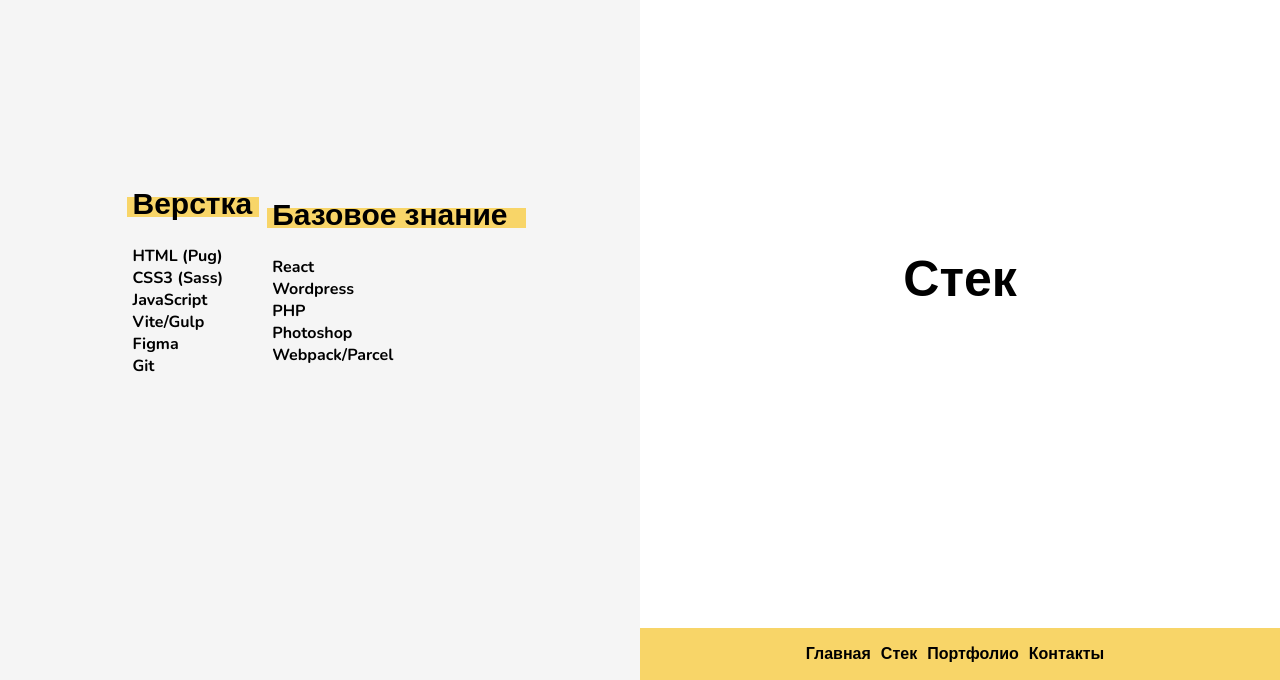
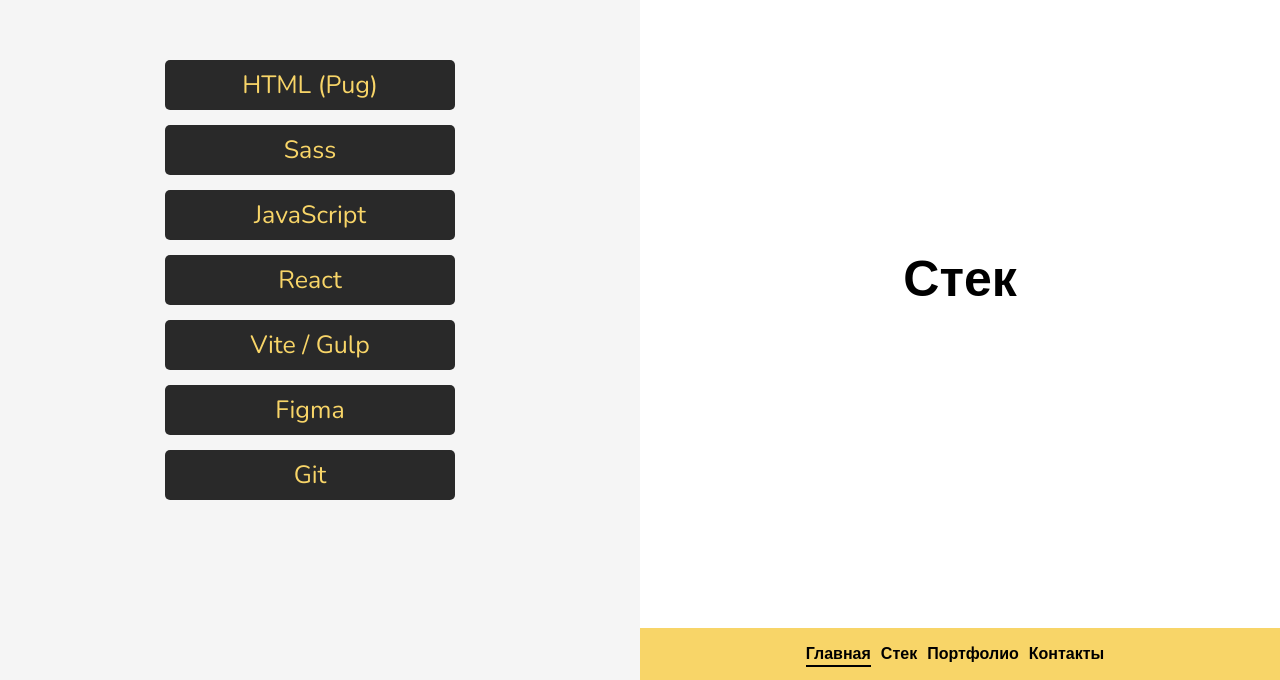
Before and after one commit to canoua/portfolio-spa, a React (Vite) app: page /stack in a window 1280 px wide. Shown: the part 120-800 px from the top of the page. Built offline with nearby package versions, Linux system fonts and the light colour scheme.

Commit message:
ref: header(add const), portfolio

```diff
--- a/src/components/Header.jsx
+++ b/src/components/Header.jsx
@@ -1,29 +1,5 @@
 import { Link } from "react-router-dom";
-import styled from "styled-components";
-
-const HeaderWrapper = styled.header`
-  position: absolute;
-  bottom: 0;
-  right: 0;
-  width: 50%;
-  background: #F8D568;
-  padding: 15px 0;
-`
-
-const HeaderInner = styled.div`
-  display: flex;
-  justify-content: center;
-`
-
-const HeaderList = styled.ul`
-  display: flex;
-  align-items: center;
-`;
-
-const ListItem = styled.li`
-  list-style: none;
-  margin-right: 10px;
-`
+import { HeaderWrapper, HeaderInner, HeaderList, ListItem } from "./constHeader";
 
 function Header() {
   return (
@@ -32,7 +8,7 @@ function Header() {
         <HeaderList>
           <ListItem>
             <Link to="/">
-              <span className="link header-link">Главная</span>
+              <span className="link link_active header-link">Главная</span>
             </Link>
           </ListItem>
           <ListItem>
--- /dev/null
+++ b/src/components/constHeader.js
@@ -0,0 +1,25 @@
+import styled from "styled-components";
+
+export const HeaderWrapper = styled.header`
+  position: absolute;
+  bottom: 0;
+  right: 0;
+  width: 50%;
+  background-color: #F8D568;
+  padding: 15px 0;
+`
+
+export const HeaderInner = styled.div`
+  display: flex;
+  justify-content: center;
+`
+
+export const HeaderList = styled.ul`
+  display: flex;
+  align-items: center;
+`;
+
+export const ListItem = styled.li`
+  list-style: none;
+  margin-right: 10px;
+`
--- a/src/constants/stack.js
+++ b/src/constants/stack.js
@@ -7,39 +7,45 @@ export const StackInner = styled.div`
 `
 
 export const StackBox = styled.div`
+  padding: 30px;
   width: 50%;
   display: flex;
   justify-content: center;
   align-items: center;
-  // text-align: left;
   &:first-child {
-    // align-items: end;
     background-color: #f5f5f5;
-    // flex-direction: column;
   }
 `
+
 export const StackBoxInner = styled.div`
-  // display: flex;
+  width: 50%;
   &:first-child {
     margin-right: 20px;
   }
 `
 
-export const StackTitle = styled.h2`
-  position: relative;
-  text-align: left;
-  z-index: 1;
-  margin-bottom: 20px;
-  font-size: 30px;
-  &:after {
-    content: "";
-    position: absolute;
-    top: 33%;
-    left: -5px;
-    width: 110%;
-    height: 20px;
-    background-color: #F8D568;
-    z-index: -1;
-    transition: all 0.3s;
+export const StackList = styled.ul`
+  display: flex;
+  flex-direction: column;
+`
+
+export const StackListItem = styled.li`
+  display: inline-block;
+  cursor: pointer;
+  font-size: 25px;
+  font-weight: 400;
+  line-height: 120%;
+  margin-bottom: 15px;
+  text-align: center;
+  background-color: #292929;
+  color: #F8D568;
+  padding: 10px 15px;
+  border-radius: 5px;
+  &:last-child {
+    margin-bottom: 0;
+  }
+  &:hover {
+    transition: all .3s ease-in-out;
+    box-shadow: 0px 3px 15px #292929;
   }
 `
--- a/src/pages/Contact.jsx
+++ b/src/pages/Contact.jsx
@@ -5,9 +5,9 @@ function Contact() {
     <ContactInner>
       <ContactBox>
         <Form className="form" action="#">
-          <Input type="text" placeholder="Ваше имя" />
+          <Input type="text" placeholder="Как вас зовут?" />
           <Input type="text" placeholder="Ваше сообщение" />
-          <Input type="text" placeholder="Как с вами связаться?"/>
+          <Input type="text" placeholder="Ваш номер телефона"/>
           <Button type="submit">Отправить</Button>
         </Form>
       </ContactBox>
--- a/src/pages/Portfolio.jsx
+++ b/src/pages/Portfolio.jsx
@@ -6,6 +6,72 @@ function Portfolio() {
       <PortfolioBox>
         <h2 className="title-page">Портфолио</h2>
       </PortfolioBox>
+      <section className="projects block">
+      {/* <div className="projects__title-wrapper">
+        <h2 className="title-2 projects__title">Проекты</h2>
+      </div> */}
+
+      <ul className="filter">
+        <li className="filter__item">
+          <a className="filter__btn active text" href="#" id="all">Все</a>
+        </li>
+        <li className="filter__item">
+          <a className="filter__btn text" href="#" id="filter__html">Верстка</a>
+        </li>
+        <li className="filter__item">
+          <a className="filter__btn text" href="#" id="filter__vue">Vue</a>
+        </li>
+        <li className="filter__item">
+          <a className="filter__btn text" href="#" id="filter__react">React</a>
+        </li>
+        <li className="filter__item">
+          <a className="filter__btn text" href="#" id="filter__js">JavaScript</a>
+        </li>
+      </ul>
+
+      <div className="projects-inner">
+        <a className="projects__item-wrapper" data-attribute="all" data-filter="filter__html"  href="https://akaryaka.github.io/mggroup/">
+          <article className="projects__item">
+            <picture>
+              {/* <img src="images/1.webp" alt="project-1"> */}
+            </picture>
+          </article>
+        </a>
+        <a className="projects__item-wrapper" data-attribute="all" data-filter="filter__html"  href="https://akaryaka.github.io/elvi-nails/">
+          <article className="projects__item">
+            <picture>
+              {/* <img src="images/2.webp" alt="project-2"> */}
+            </picture>
+          </article>
+        </a>
+        <a className="projects__item-wrapper" data-attribute="all" data-filter="filter__html"  href="https://akaryaka.github.io/ujjo/">
+          <article className="projects__item">
+            <picture>
+              {/* <img src="images/3.webp" alt="project-3"> */}
+            </picture>
+          </article>
+        </a>
+        <a className="projects__item-wrapper" data-attribute="all" data-filter="filter__html"  href="https://akaryaka.github.io/digital-flow/">
+          <article className="projects__item">
+            <picture>
+              {/* <img src="images/4.webp" alt="project-4"> */}
+            </picture>
+          </article>
+        </a>
+        <a className="projects__item-wrapper" data-attribute="all" data-filter="filter__vue"  href="https://weather-app-canoua.netlify.app">
+          <article className="projects__item">
+            <picture>
+              {/* <img src="images/5.webp" alt="project-5"> */}
+            </picture>
+          </article>
+        </a>
+        <a className="projects__item-wrapper" data-attribute="all" data-filter="filter__react"  href="#">
+          <article className="projects__item">
+            список дел
+          </article>
+        </a>
+      </div>
+    </section>
     </PortfolioInner>
   </>
 }
--- a/src/pages/Stack.jsx
+++ b/src/pages/Stack.jsx
@@ -1,31 +1,20 @@
-import { StackInner, StackBox, StackTitle, StackBoxInner } from "../constants/stack"
+import { StackInner, StackBox, StackBoxInner, StackList, StackListItem } from "../constants/stack"
 
 function Stack() {
   return <>
     <StackInner>
       <StackBox>
         <StackBoxInner>
-          <StackTitle>Верстка</StackTitle>
-          <ul>
-            <li>HTML (Pug)</li>
-            <li>CSS3 (Sass)</li>
-            <li>JavaScript</li>
-            <li>Vite/Gulp</li>
-            <li>Figma</li>
-            <li>Git</li>
-          </ul>
+          <StackList>
+            <StackListItem>HTML (Pug)</StackListItem>
+            <StackListItem>Sass</StackListItem>
+            <StackListItem>JavaScript</StackListItem>
+            <StackListItem>React</StackListItem>
+            <StackListItem>Vite / Gulp</StackListItem>
+            <StackListItem>Figma</StackListItem>
+            <StackListItem>Git</StackListItem>
+          </StackList>
         </StackBoxInner>
-        <StackBoxInner>
-          <StackTitle>Базовое знание</StackTitle>
-          <ul>
-            <li>React</li>
-            <li>Wordpress</li>
-            <li>PHP</li>
-            <li>Photoshop</li>
-            <li>Webpack/Parcel</li>
-          </ul>
-        </StackBoxInner>
-
       </StackBox>
       <StackBox>
         <h2 className="title-page">Стек</h2>
--- a/src/styles/global.js
+++ b/src/styles/global.js
@@ -20,8 +20,17 @@ export default createGlobalStyle`
     list-style: none;
   }
 
+  .list-item_white {
+    color: #fff;
+  }
+
   .link {
     color: #000;
+    // display: block;
+  }
+
+  .link_active{
+    border-bottom: 2px solid #000;
   }
 
   .header-link {
@@ -48,7 +57,7 @@ export default createGlobalStyle`
     font-weight: 400;
   }
 
-  .title-page{
+  .title-page {
     font-size: 50px;
     line-height: 120%;
     font-weight: 700;
```
Also changed, not shown: 1 other file (tests, documents, lock files or other folders).
